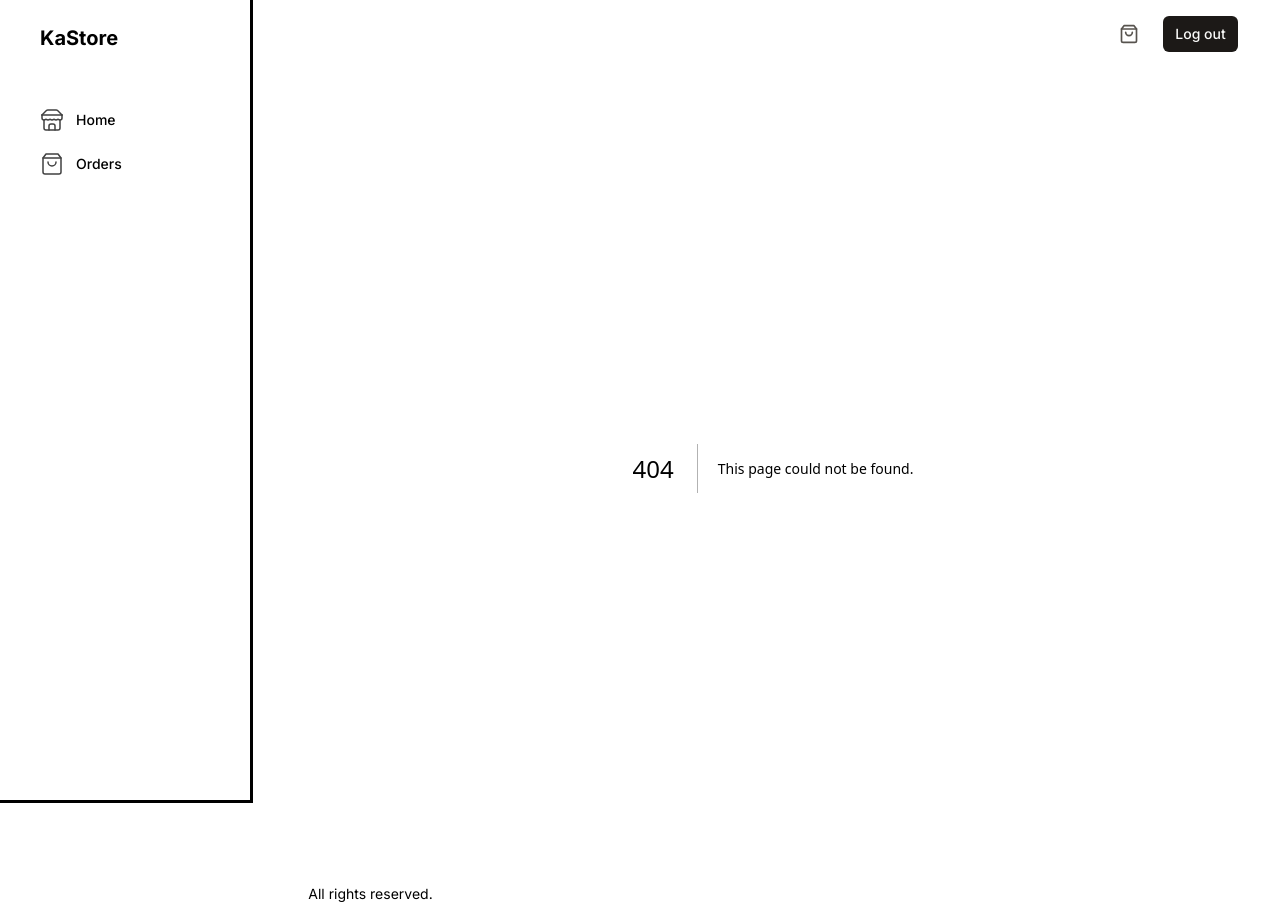
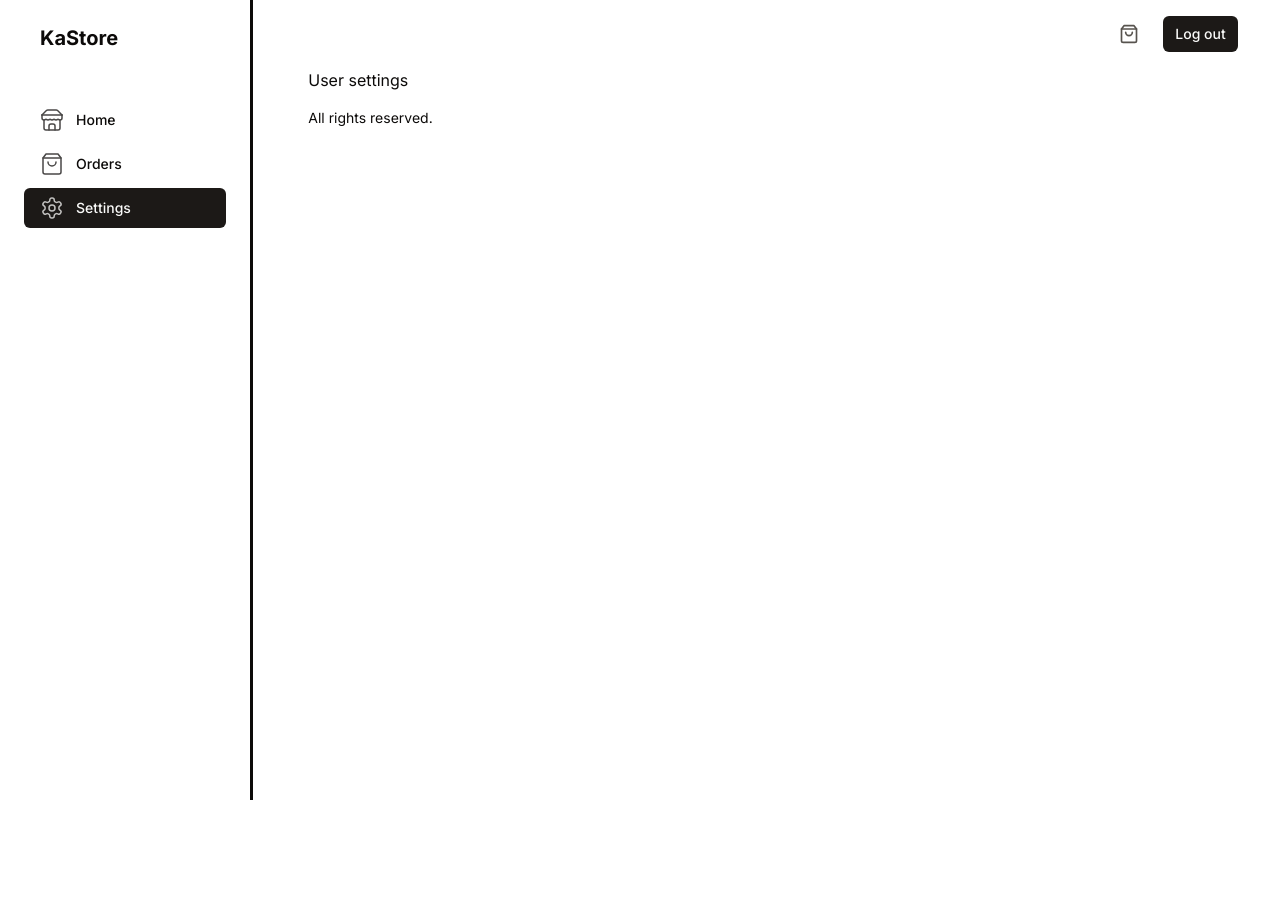
Before and after one commit to loydcose/kastore, a Next.js app: page /1/settings in a window 1280 px wide. Before the commit this address had no page. After the commit the page ends 800 px from the top, so only its background shows below. Built offline with nearby package versions, Linux system fonts and the light colour scheme.

Commit message:
Add complete sidenav to client view

```diff
--- /dev/null
+++ b/src/app/[shopname]/orders/page.tsx
@@ -0,0 +1,5 @@
+import React from "react";
+
+export default function page() {
+  return <div>Your orders</div>;
+}
--- /dev/null
+++ b/src/app/[shopname]/settings/page.tsx
@@ -0,0 +1,5 @@
+import React from "react";
+
+export default function page() {
+  return <div>User settings</div>;
+}
--- a/src/components/side-nav/side-nav-selections.tsx
+++ b/src/components/side-nav/side-nav-selections.tsx
@@ -4,7 +4,10 @@ import { cn } from "@/lib/utils";
 import Link from "next/link";
 import { SheetClose, SheetTrigger } from "../ui/sheet";
 
-export default function SideNavSelections({ lists }: SideNavSelectionsProps) {
+export default function SideNavSelections({
+  lists,
+  type,
+}: SideNavSelectionsProps) {
   const pathname = usePathname();
   console.log({ pathname });
   return (
@@ -18,7 +21,11 @@ export default function SideNavSelections({ lists }: SideNavSelectionsProps) {
           <SheetClose asChild>
             <Link
               key={path}
-              href={`/shitshop/admin/${path}`}
+              href={
+                type === "admin"
+                  ? `/shitshop/admin/${path}`
+                  : `/shitshop/${path}`
+              }
               className={cn(
                 buttonVariants({
                   variant: isPathMatch ? "default" : "ghost",
--- a/src/components/side-nav/side-nav.tsx
+++ b/src/components/side-nav/side-nav.tsx
@@ -1,6 +1,6 @@
 "use client";
 
-import { Paintbrush2, Plus, ShoppingBag, Store } from "lucide-react";
+import { Paintbrush2, Plus, Settings, ShoppingBag, Store } from "lucide-react";
 import { usePathname } from "next/navigation";
 import SideNavSelections from "./side-nav-selections";
 import {
@@ -16,6 +16,7 @@ import {
 import { ReactNode } from "react";
 
 // todo: dynamic imports
+// todo: add defaults path ex. my-items to "/"
 const AdminLists: List[] = [
   {
     title: "Add new item",
@@ -43,13 +44,18 @@ const AdminLists: List[] = [
 const buyerLists: List[] = [
   {
     title: "Home",
-    path: "/",
+    path: "/items",
     icon: Store,
   },
   {
     title: "Orders",
     path: "/orders",
     icon: ShoppingBag,
+  },
+  {
+    title: "Settings",
+    path: "/settings",
+    icon: Settings,
   },
 ];
 
@@ -78,9 +84,9 @@ export function SideNavContent() {
     <>
       <h1 className="font-bold mb-12 ml-4 text-xl">KaStore</h1>
       {pathname.includes("/admin") ? (
-        <SideNavSelections lists={AdminLists} />
+        <SideNavSelections lists={AdminLists} type="admin" />
       ) : (
-        <SideNavSelections lists={buyerLists} />
+        <SideNavSelections lists={buyerLists} type="user" />
       )}
     </>
   );
--- a/src/components/side-nav/types.d.ts
+++ b/src/components/side-nav/types.d.ts
@@ -7,4 +7,5 @@ type List = {
 
 type SideNavSelectionsProps = {
   lists: List[];
+  type: "admin" | "user";
 };
--- a/src/components/top-nav.tsx
+++ b/src/components/top-nav.tsx
@@ -1,9 +1,10 @@
 "use client";
 
-import { Button } from "@/components/ui/button";
+import { Button, buttonVariants } from "@/components/ui/button";
 import { Menu, ShoppingBag } from "lucide-react";
 import { SheetTrigger } from "./ui/sheet";
 import { usePathname } from "next/navigation";
+import Link from "next/link";
 
 export default function TopNav() {
   const pathname = usePathname();
@@ -22,9 +23,12 @@ export default function TopNav() {
       </SheetTrigger>
       <div className="flex items-center gap-3 ml-auto">
         {pathname.includes("/admin") ? (
-          <Button size={"sm"} variant={"outline"}>
+          <Link
+            href="/shitshop"
+            className={buttonVariants({ variant: "outline", size: "sm" })}
+          >
             Switch to buyer
-          </Button>
+          </Link>
         ) : (
           <Button size={"sm"} variant={"ghost"}>
             <ShoppingBag size={20} className="text-stone-600" />
```
Also changed, not shown: src/app/[shopname]/items/page.tsx (renamed from src/app/[shopname]/page.tsx, +4 -4 lines).
